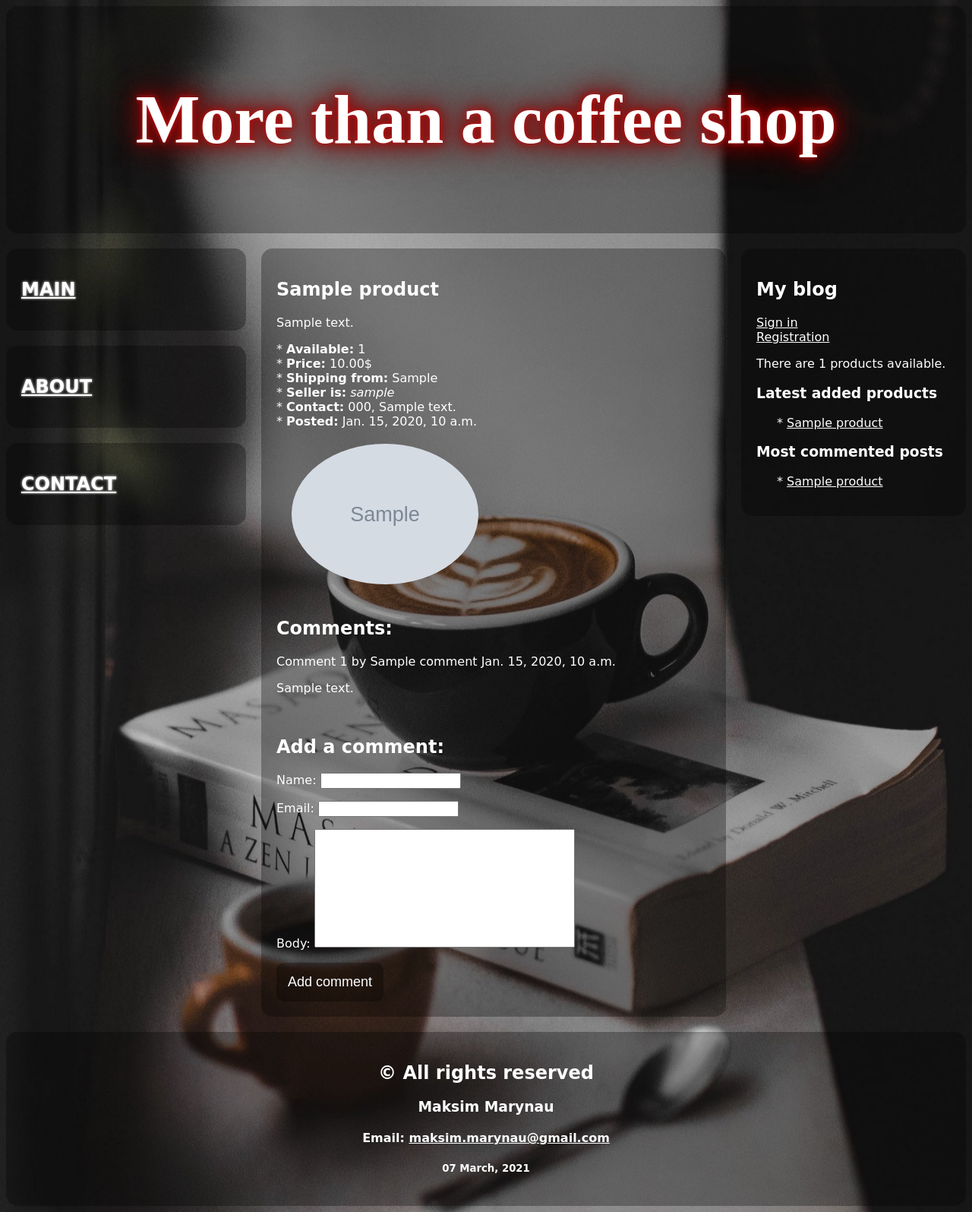
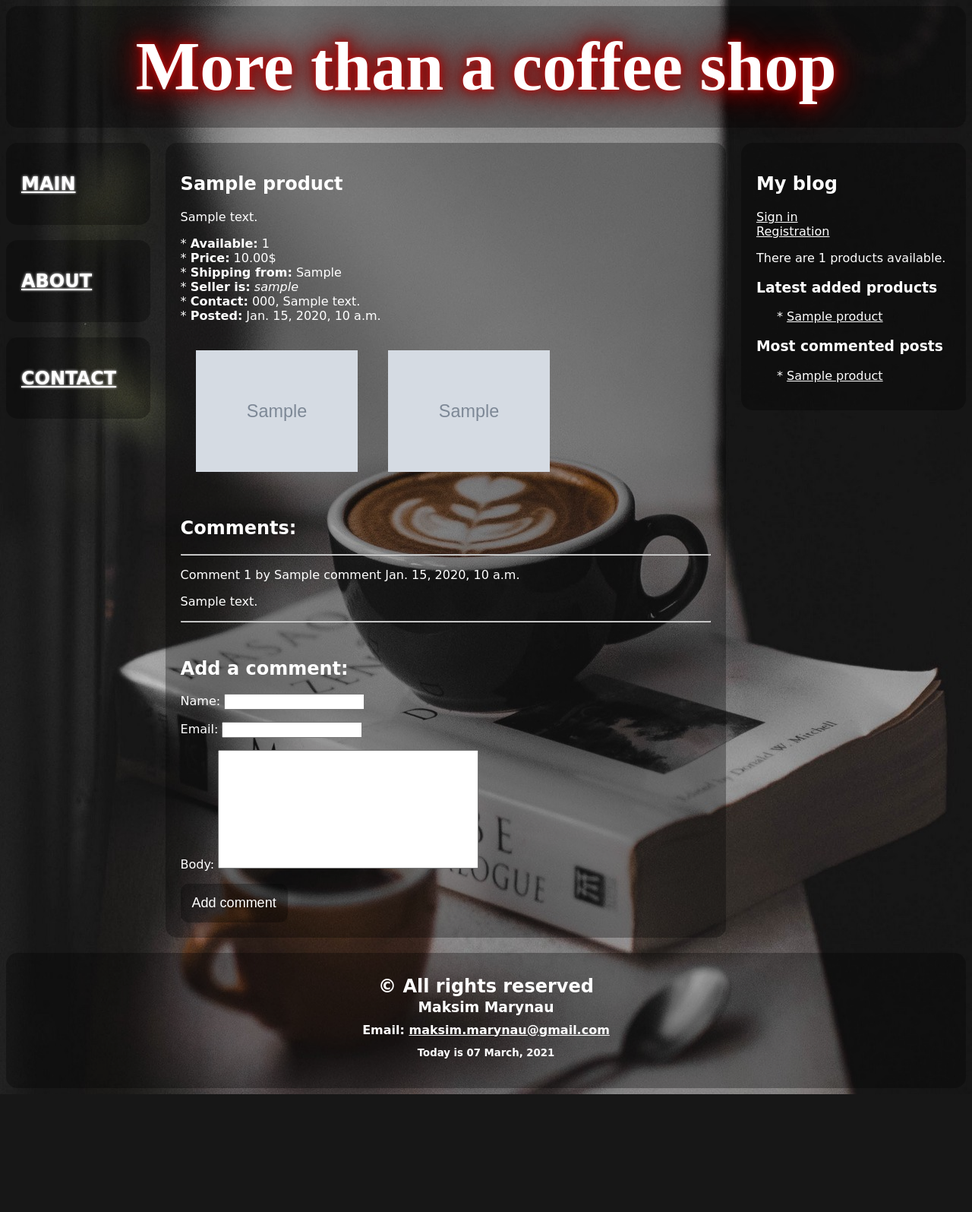
Before and after one commit to MaksimMarynau/coffee_shop, a Django app: a page that uses src/coffee_shop_project/coffee_shop_project/apps/coffee_board/templates/include/footer.html in a window 1280 px wide. Shown: the whole page at 76% size. After the commit the page ends 1440 px from the top, so only its background shows below. Run offline with Django 3.2, Linux system fonts and the light colour scheme; tables that the repository leaves empty hold one stand-in row (values such as "Sample post"); grey boxes marked "Sample" are stand-in pictures.

Commit message:
added new model productimages, changed product_list and product_detael templates and little changes in include folder in template

```diff
--- a/src/coffee_shop_project/coffee_shop_project/apps/coffee_board/models.py
+++ b/src/coffee_shop_project/coffee_shop_project/apps/coffee_board/models.py
@@ -54,6 +54,17 @@ class ProductDescription(models.Model):
     def __str__(self):
         return self.product.title
 
+class ProductImages(models.Model):
+
+	title = models.CharField("Title", max_length=100)
+	description = models.TextField("Description")
+	image = models.ImageField("Image", upload_to="products/additional/")
+	product = models.ForeignKey(Product, verbose_name='Product', on_delete=models.CASCADE)
+
+	def __str__(self):
+		return self.title
+
+
 class Seller(models.Model):
 
     user = models.OneToOneField(
--- a/src/coffee_shop_project/coffee_shop_project/apps/coffee_board/static/css/main.css
+++ b/src/coffee_shop_project/coffee_shop_project/apps/coffee_board/static/css/main.css
@@ -31,11 +31,11 @@ h2.updated {
 }
 
 .header {
-    padding: 30px;
+    padding: 10px;
+    height: 160px;
     font-size: 60px;
     font-family: Brush Script MT;
     text-align: center;
-    min-height: 100%;
     display: flex;
     flex-direction: column;
     justify-content: center;
@@ -68,12 +68,12 @@ h2.updated {
 
 .leftcolumn {
     float: left;
-    width: 25%;
+    width: 15%;
 }
 
 .middle {
     float: left;
-    width: 50%;
+    width: 60%;
     padding-left: 20px;
 }
 
@@ -83,17 +83,23 @@ h2.updated {
     padding-left: 20px;
 }
 
+p.img_view {
+    display: inline-block;
+}
+
 .img1 {
-    width: 30%;
+    float: left;
+    width: auto;
     padding: 20px;
-    border-radius: 50%;
+    border-radius: 20%;
+    height: 130px;
 }
 
 .img2 {
-    width: 50%;
-    height: auto;
+    float: left;
+    width: auto;
+    height: 200px;
     padding: 20px;
-    border-radius: 50%;
 }
 
 .card {
@@ -114,6 +120,7 @@ h2.updated {
     margin-top: 20px;
     bottom: 0px;
     width: 100%;
+    line-height: 0.5em;
     text-align: center;
 }
 
--- a/src/coffee_shop_project/coffee_shop_project/apps/coffee_board/templates/include/footer.html
+++ b/src/coffee_shop_project/coffee_shop_project/apps/coffee_board/templates/include/footer.html
@@ -4,6 +4,6 @@
         <h2>&copy; All rights reserved</h2>
         <h3>Maksim Marynau</h3>
         <h4>Email: <a href="#">maksim.marynau@gmail.com</a></h4>
-        <h5>{% date_now %}</h5>
+        <h5>Today is {% date_now %}</h5>
     </div>
 </div>
--- a/src/coffee_shop_project/coffee_shop_project/apps/coffee_board/templates/products/product_detail.html
+++ b/src/coffee_shop_project/coffee_shop_project/apps/coffee_board/templates/products/product_detail.html
@@ -13,17 +13,26 @@
             <li><b>Seller is:</b> <i>{{ product.seller }}</i></li>
             <li><b>Contact:</b> {{ product.seller.phone }}, {{ product.seller.address }}</li>
             <li><b>Posted:</b> {{ product.publish }}</li>
-            <img src="{{ product.products_description.image.url }}" class="img2">
+            <p class="img_view">
+                <img src="{{ product.products_description.image.url }}" class="img2">
+                {% for image in product.productimages_set.all %}
+                    <img src="{{ image.image.url }}" class="img2" alt="{{ image.description }}">
+                {% endfor %}
+            </p>
+
             <h2>Comments: </h2>
+            <hr />
             {% for comment in product.comments.all %}
                 <p>Comment {{ forloop.counter }} by {{ comment.name }}
                     {{ comment.created }}
                 </p>
                 {{ comment.body|linebreaks }}
+                <hr />
             {% empty %}
                 <p>
                     There are no comments yet.
                 </p>
+                <hr />
             {% endfor %}
 
         <br />
--- a/src/coffee_shop_project/coffee_shop_project/apps/coffee_board/templates/products/product_list.html
+++ b/src/coffee_shop_project/coffee_shop_project/apps/coffee_board/templates/products/product_list.html
@@ -13,7 +13,12 @@
                 <p>
                     Posted: {{ product.publish }} by {{ product.seller }}
                 </p>
+                <p class="img_view">
                 <img src="{{ product.products_description.image.url }}" class="img1">
+                {% for image in product.productimages_set.all %}
+                    <img src="{{ image.image.url }}" class="img1" alt="{{ image.description }}">
+                {% endfor %}
+                </p>
             </div>
         </div>
         {% endfor %}
--- a/src/coffee_shop_project/coffee_shop_project/apps/coffee_board/views.py
+++ b/src/coffee_shop_project/coffee_shop_project/apps/coffee_board/views.py
@@ -12,7 +12,7 @@ class ProductView(ListView):
     model = Product
     queryset = Product.objects.filter(status='published').order_by('-publish')
     template_name = 'products/product_list.html'
-    paginate_by = 2
+    paginate_by = 5
     context_object_name = 'my_products'
 
 
```
Also changed, not shown: src/coffee_shop_project/coffee_shop_project/apps/coffee_board/admin.py (+23 -2 lines), src/coffee_shop_project/coffee_shop_project/apps/coffee_board/migrations/0004_productimages.py (added).
